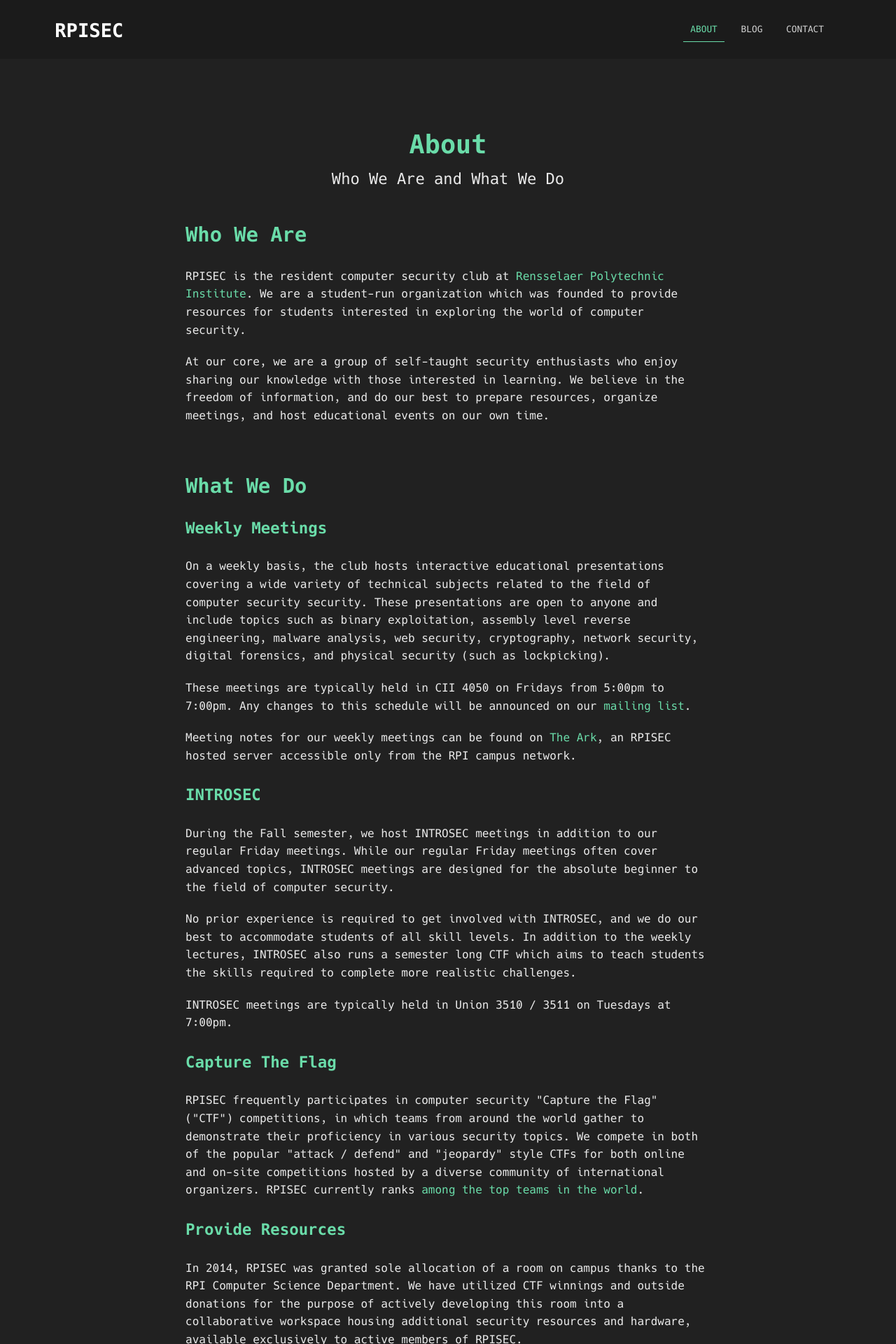
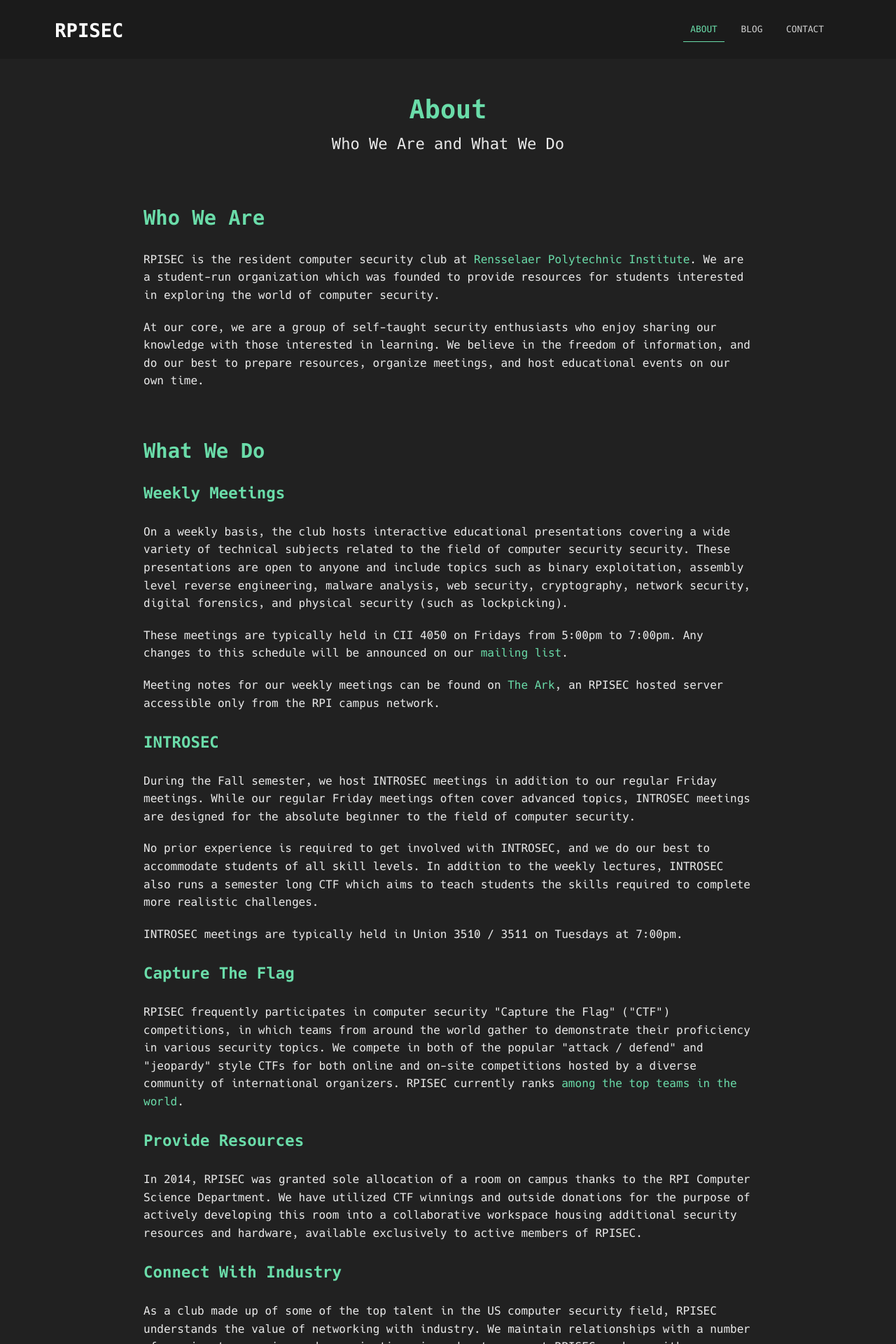
Before and after one commit to RPISEC/website, a Jekyll site: the page built from about.html, in a window 1280 px wide. Shown: the top 1920 px of the page at 70% size. Built offline with Jekyll 4.4.1, drawn with Linux system fonts in a browser that asks for light colours.

Commit message:
layout and spacing changes

```diff
--- a/_sass/layout.scss
+++ b/_sass/layout.scss
@@ -1,4 +1,4 @@
-.container, .text-container, .home-container {
+.container, .text-container, .wide-container {
 	margin: 0 auto;
 	position: relative;
 	padding: 0 20px;
@@ -13,7 +13,7 @@
 	max-width: 750px;
 }
 
-.home-container {
+.wide-container {
 	color: #ffffff;
 	max-width: 950px;
 }
@@ -155,7 +155,7 @@
 }
 
 section {
-	padding: 100px 0;
+	padding: 50px 0;
 	@media #{$phone} {
         padding-bottom: 3.5em;
 	}
@@ -178,7 +178,7 @@
 }
 
 .sidetext {
-	font-size: 1.38em;
+	font-size: 1.5em;
 	text-align: center;
 }
 
--- a/_sass/variables.scss
+++ b/_sass/variables.scss
@@ -17,7 +17,6 @@
 $calisto                      : "Calisto MT", serif !default;
 $garamond                     : Garamond, serif !default;
 
-//$global-font-family           : $sans-serif !default;
 $global-font-family           : $monospace !default;
-$header-font-family           : $sans-serif !default;
+$header-font-family           : $monospace !default;
 $caption-font-family          : $serif !default;
--- a/about.html
+++ b/about.html
@@ -3,9 +3,10 @@
 description: Who We Are and What We Do
 ---
 
-<div class="content-text">
+<div class="content">
+    <div class="wide-container">
         <section>
-        <div class="text-container">
+            <div class="container flex">
                 <div class="text editable">
                     <h2>Who We Are</h2>
                     <p>RPISEC is the resident computer security club at <a href="https://rpi.edu">Rensselaer Polytechnic Institute</a>. We are a student-run organization which was founded to provide resources for students interested in exploring the world of computer security.</p>
@@ -14,7 +15,7 @@
             </div>
         </section>
         <section>
-        <div class="text-container">
+            <div class="container flex">
                 <div class="text editable">
                     <h2>What We Do</h2>
                         <h4>Weekly Meetings</h4>
@@ -38,7 +39,7 @@
             </div>
         </section>
         <section>
-        <div class="text-container">
+            <div class="container flex">
                 <div class="text editable">
                         <h2>How to Join</h2>
                         <p>If you are an RPI student interested in joining RPISEC, fill out <a href="https://docs.google.com/forms/d/11Dntf9KBvPhGVU4XnYbbd5sgf2fZ-5i2oUS88a_OqNc/viewform">this form</a> to be added to our mailing list.</p>
@@ -47,3 +48,4 @@
             </div>
         </section>
     </div>
+</div>
--- a/contact.html
+++ b/contact.html
@@ -3,7 +3,8 @@
 description: Getting in Touch
 ---
 
-<div class="content-text">
+<div class="content">
+    <div class="wide-container">
         <section>
             <div class="container flex">
                 <div class="text editable">
@@ -44,3 +45,4 @@
             </div>
         </section>
     </div>
+</div>
--- a/index.html
+++ b/index.html
@@ -7,7 +7,7 @@
 </section>
 
 <div class="content">
-	<div class="home-container">
+	<div class="wide-container">
         <section>
             <div class="container flex">
                 <div class="text editable">
```
Lines whose indentation alone changed are shown as unchanged.
